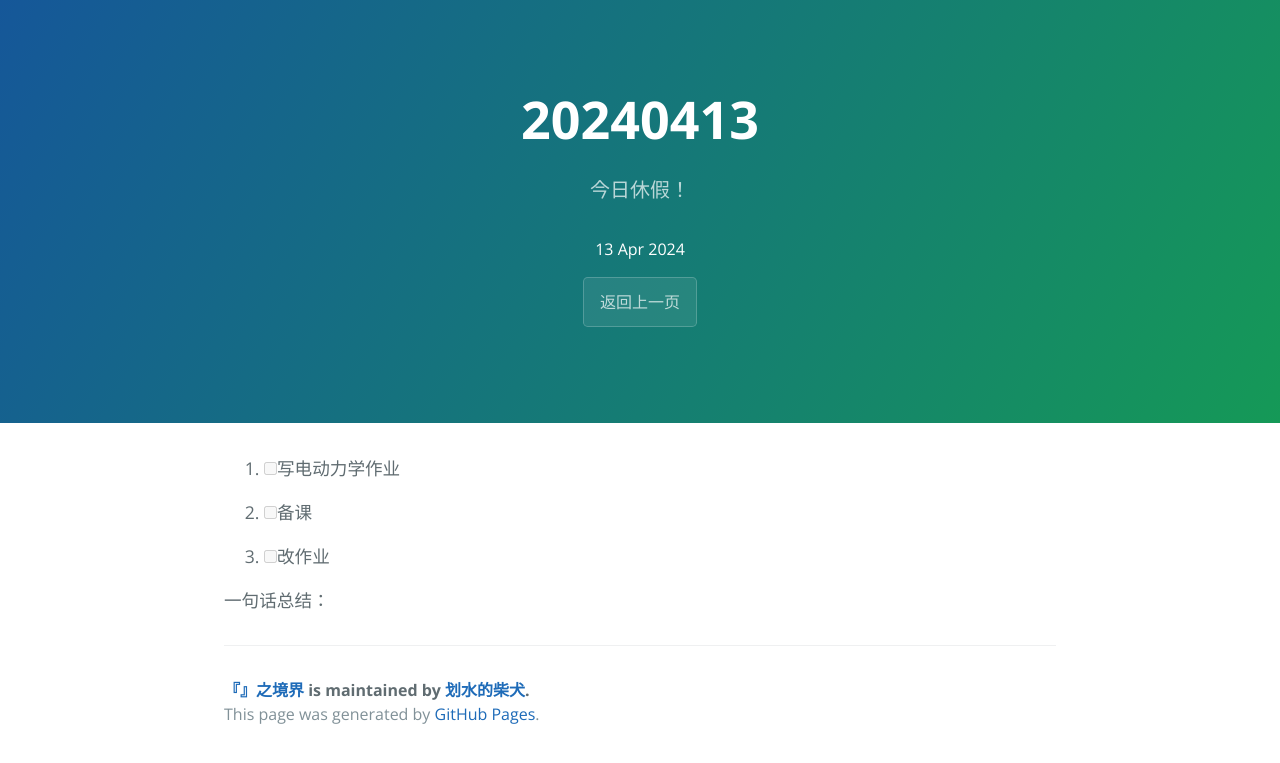
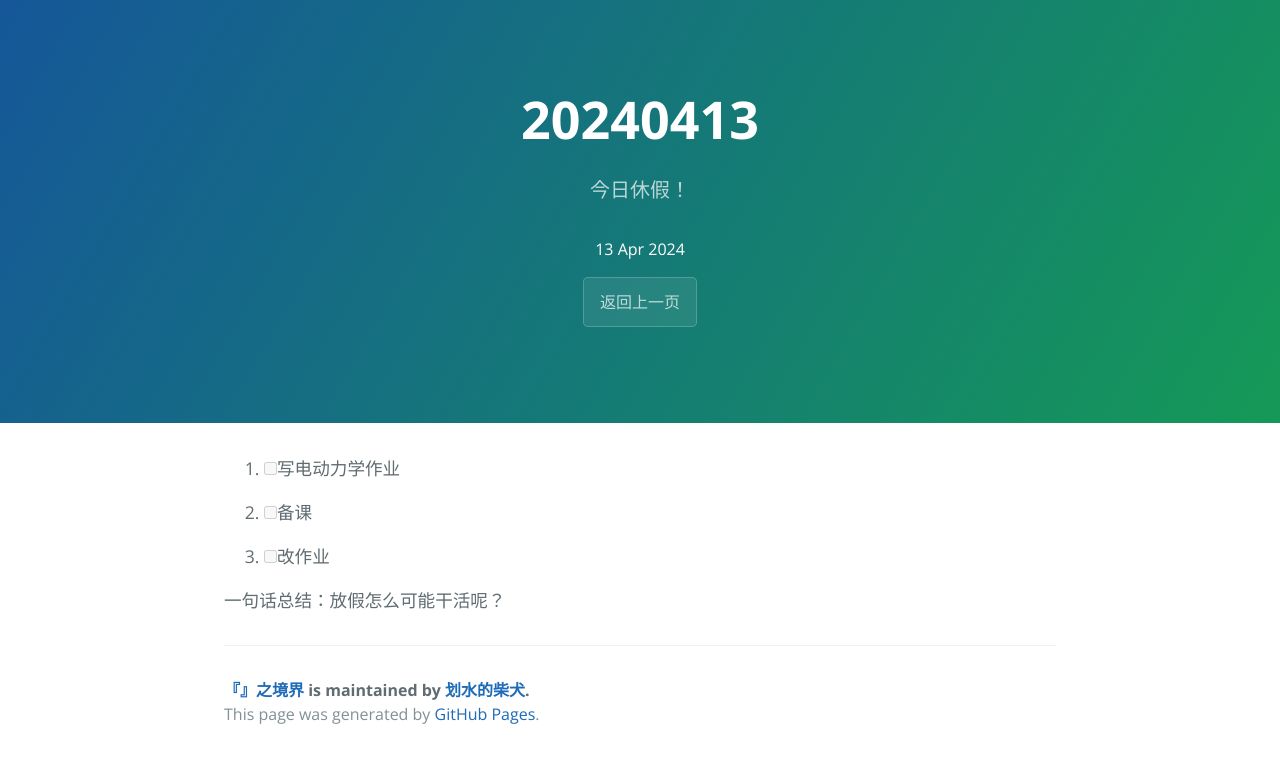
Before and after one commit to xiebaiting/xiebaiting.github.io, a Jekyll site: the page built from _posts/2024-04-13-20240413.md, in a window 1280 px wide. Shown: the top 763 px of the page. Built offline with Jekyll 4.4.1, drawn with Linux system fonts in a browser that asks for light colours.

Commit message:
20240413daily2

```diff
--- a/_posts/2024-04-13-20240413.md
+++ b/_posts/2024-04-13-20240413.md
@@ -13,4 +13,4 @@ categories: 每日计划
 
 3. [ ] 改作业
 
-一句话总结：
+一句话总结：放假怎么可能干活呢？
```
